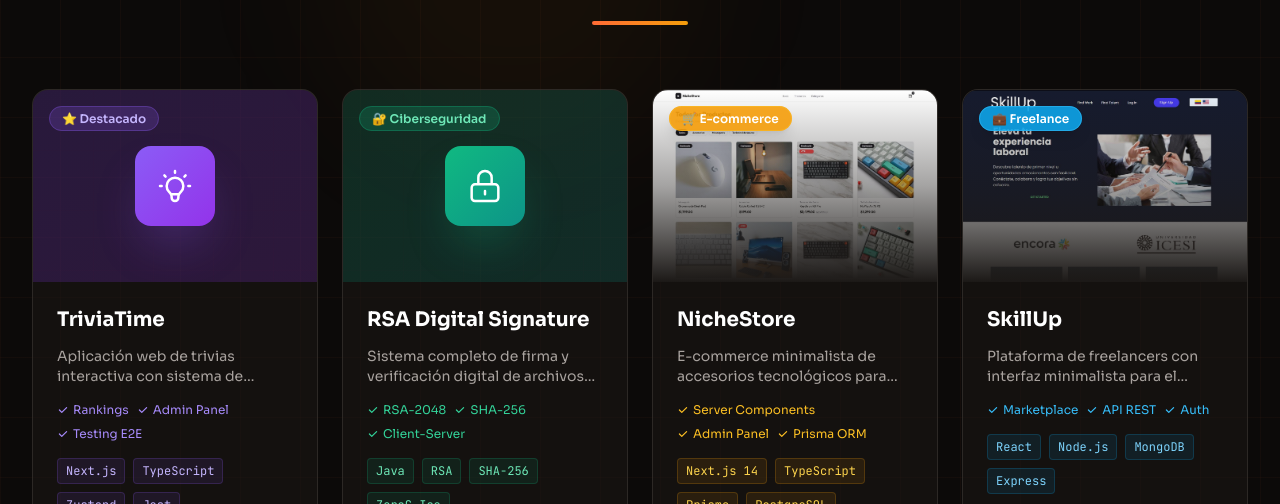
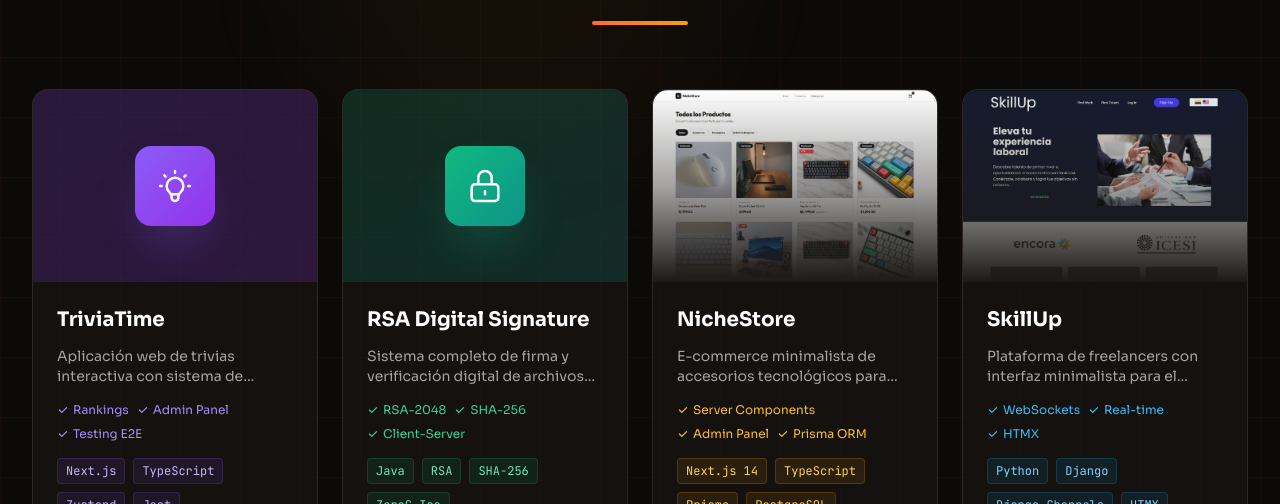
Before and after one commit to JuanAmor8/Portafolio-Juan-Amorocho, an Astro site: page / in a window 1280 px wide. Shown: the part 1023-1527 px from the top of the page. Built offline with nearby package versions, Linux system fonts and the light colour scheme; Astro itself is replaced by a stand-in of ours.

Commit message:
Remove badges from featured projects and update SkillUp tech stack

```diff
--- a/src/components/Projects.tsx
+++ b/src/components/Projects.tsx
@@ -54,7 +54,7 @@ const projects = [
       en: 'Freelancer platform with minimalist interface for service exchange. Connects talent and opportunities seamlessly and effectively.',
     },
     image: '/projects/skillup.jpg',
-    technologies: ['React', 'Node.js', 'MongoDB', 'Express'],
+    technologies: ['Python', 'Django', 'Django Channels', 'HTMX', 'Bootstrap', 'SQLite'],
     github: 'https://github.com/JuanAmor8/SkillUp',
     demo: null,
     featured: true,
@@ -126,11 +126,6 @@ export default function Projects() {
                   </svg>
                 </div>
               </div>
-              <div className="absolute top-4 left-4">
-                <span className="px-3 py-1 text-xs font-semibold bg-violet-500/20 text-violet-300 rounded-full border border-violet-500/30">
-                  ⭐ {language === 'es' ? 'Destacado' : 'Featured'}
-                </span>
-              </div>
             </div>
 
             {/* Content */}
@@ -192,11 +187,6 @@ export default function Projects() {
                     <path strokeLinecap="round" strokeLinejoin="round" strokeWidth={1.5} d="M12 15v2m-6 4h12a2 2 0 002-2v-6a2 2 0 00-2-2H6a2 2 0 00-2 2v6a2 2 0 002 2zm10-10V7a4 4 0 00-8 0v4h8z" />
                   </svg>
                 </div>
-              </div>
-              <div className="absolute top-4 left-4">
-                <span className="px-3 py-1 text-xs font-semibold bg-emerald-500/20 text-emerald-300 rounded-full border border-emerald-500/30">
-                  🔐 {language === 'es' ? 'Ciberseguridad' : 'Cybersecurity'}
-                </span>
               </div>
             </div>
 
@@ -260,12 +250,6 @@ export default function Projects() {
               />
               {/* Overlay gradient */}
               <div className="absolute inset-0 bg-gradient-to-t from-dark-900 via-dark-900/40 to-transparent" />
-              {/* Badge */}
-              <div className="absolute top-4 left-4 z-10">
-                <span className="px-3 py-1 text-xs font-semibold bg-amber-500/90 text-white rounded-full border border-amber-400/50 shadow-lg backdrop-blur-sm">
-                  🛒 E-commerce
-                </span>
-              </div>
             </div>
 
             {/* Content */}
@@ -328,12 +312,6 @@ export default function Projects() {
               />
               {/* Overlay gradient */}
               <div className="absolute inset-0 bg-gradient-to-t from-dark-900 via-dark-900/40 to-transparent" />
-              {/* Badge */}
-              <div className="absolute top-4 left-4 z-10">
-                <span className="px-3 py-1 text-xs font-semibold bg-sky-500/90 text-white rounded-full border border-sky-400/50 shadow-lg backdrop-blur-sm">
-                  💼 Freelance
-                </span>
-              </div>
             </div>
 
             {/* Content */}
@@ -347,7 +325,7 @@ export default function Projects() {
 
               {/* Features mini */}
               <div className="flex flex-wrap gap-2 mb-4">
-                {['Marketplace', 'API REST', 'Auth'].map((f, i) => (
+                {['WebSockets', 'Real-time', 'HTMX'].map((f, i) => (
                   <span key={i} className="text-xs text-sky-400 flex items-center gap-1">
                     <svg className="w-3 h-3" fill="currentColor" viewBox="0 0 20 20">
                       <path fillRule="evenodd" d="M16.707 5.293a1 1 0 010 1.414l-8 8a1 1 0 01-1.414 0l-4-4a1 1 0 011.414-1.414L8 12.586l7.293-7.293a1 1 0 011.414 0z" clipRule="evenodd" />
```
